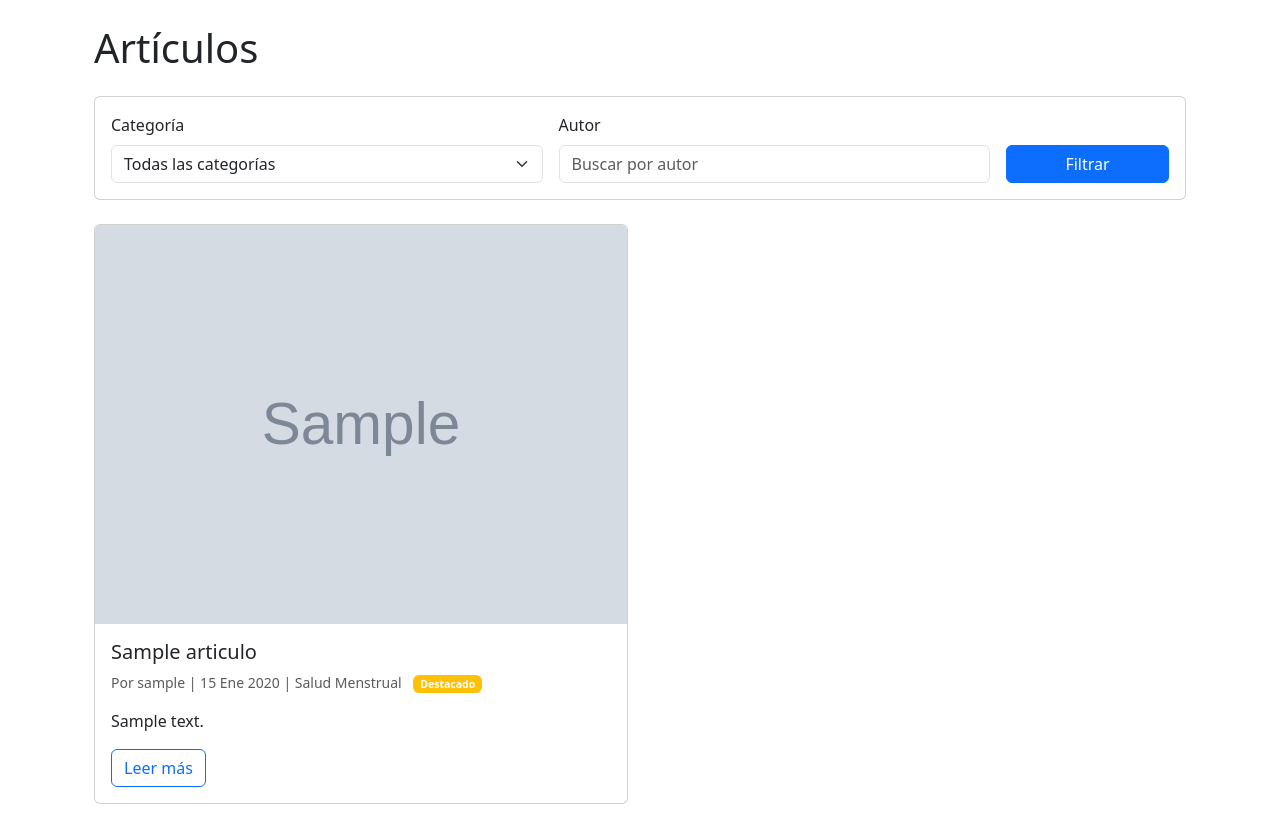
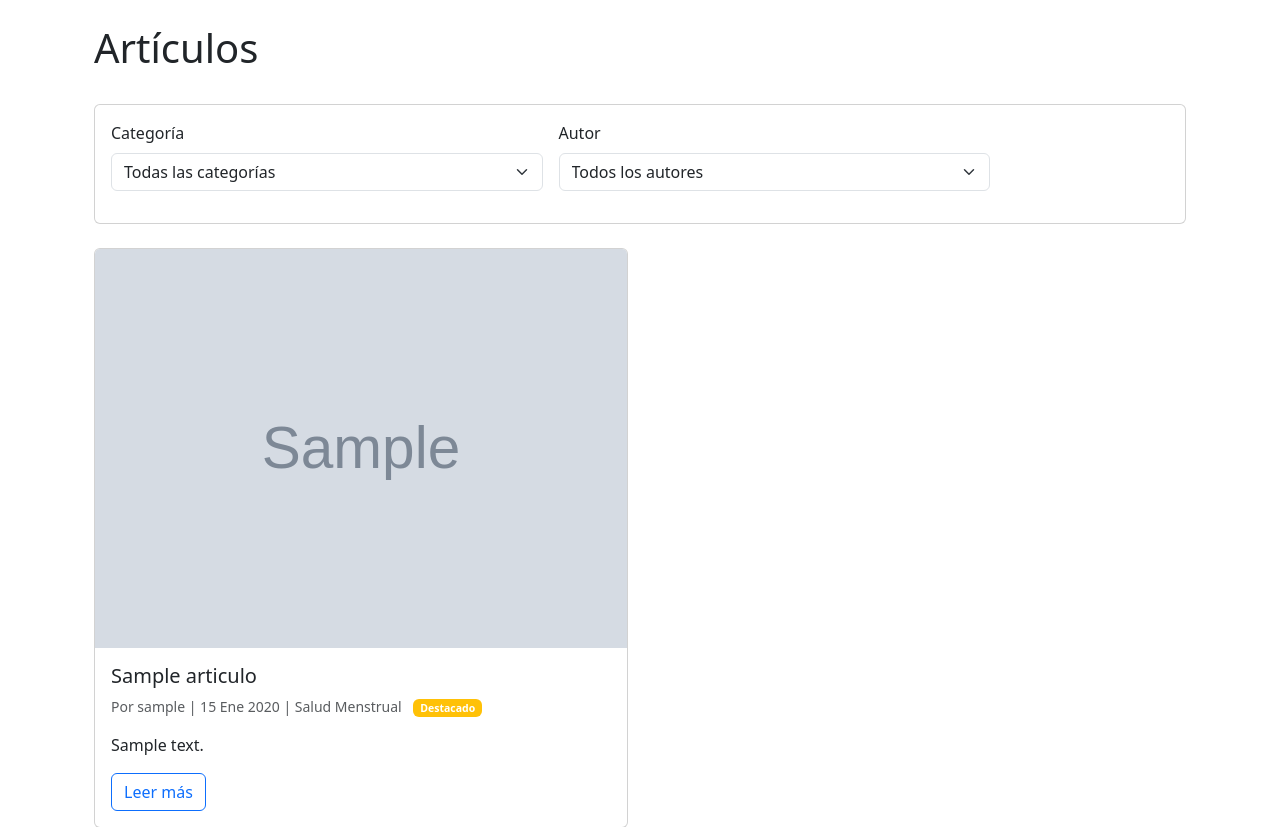
Before and after one commit to martitavm/proyecto-final, a Django app: page /moiraflow/articulos/ in a window 1280 px wide. Shown: the part 56-883 px from the top of the page. Run offline with Django 5.2, Linux system fonts and the light colour scheme; tables that the repository leaves empty hold one stand-in row (values such as "Sample post"); grey boxes marked "Sample" are stand-in pictures.

Commit message:
Mejoras en listar articulos

```diff
--- a/moiraflow/views.py
+++ b/moiraflow/views.py
@@ -1,4 +1,5 @@
 from django.contrib.auth.mixins import LoginRequiredMixin, UserPassesTestMixin
+from django.contrib.auth.models import User
 from django.contrib.auth.views import LoginView
 from django.contrib.auth import logout, login
 from moiraflow.models import Perfil, RegistroDiario, TratamientoHormonal, CicloMenstrual, Articulo
@@ -518,20 +519,28 @@ class ListaArticulosView(ListView):
     def get_queryset(self):
         queryset = super().get_queryset().filter(estado='publicado')
 
-        # Filtros (opcional)
+        # Filtro por categoría
         categoria = self.request.GET.get('categoria')
         if categoria:
             queryset = queryset.filter(categoria=categoria)
 
+        # Filtro por autor (usando username directamente)
         autor = self.request.GET.get('autor')
         if autor:
-            queryset = queryset.filter(autor__perfil__user__username=autor)
+            queryset = queryset.filter(autor__username__icontains=autor)
 
         return queryset.order_by('-fecha_publicacion')
 
     def get_context_data(self, **kwargs):
         context = super().get_context_data(**kwargs)
+
+        # Obtener lista de autores con artículos publicados
+        autores = User.objects.filter(
+            articulos__estado='publicado'
+        ).distinct().order_by('username')
+
         context['categorias'] = Articulo.CATEGORIA_CHOICES
+        context['autores_disponibles'] = autores
         return context
 
 
--- a/templates/moiraflow/articulos/lista_articulos.html
+++ b/templates/moiraflow/articulos/lista_articulos.html
@@ -5,7 +5,14 @@
 
 {% block content %}
 <div class="container mt-4">
-    <h1 class="mb-4">Artículos</h1>
+    <div class="d-flex justify-content-between align-items-center mb-4">
+        <h1>Artículos</h1>
+        {% if request.user.is_authenticated and request.user.perfil and request.user.perfil.tipo_perfil in 'autor,administracion' %}
+        <a href="{% url 'moiraflow:crear_articulo' %}" class="btn btn-success">
+            <i class="bi bi-plus-circle"></i> Crear Artículo
+        </a>
+        {% endif %}
+    </div>
 
     <!-- Filtros -->
     <div class="card mb-4">
@@ -20,12 +27,17 @@
                         {% endfor %}
                     </select>
                 </div>
-                <div class="col-md-5">
+                <div class="col-md-5 mb-3">
                     <label for="autor" class="form-label">Autor</label>
-                    <input type="text" name="autor" id="autor" class="form-control" placeholder="Buscar por autor" value="{{ request.GET.autor }}">
-                </div>
-                <div class="col-md-2 d-flex align-items-end">
-                    <button type="submit" class="btn btn-primary w-100">Filtrar</button>
+                    <select name="autor" id="autor" class="form-select">
+                        <option value="">Todos los autores</option>
+                        {% for autor in autores_disponibles %}
+                            <option value="{{ autor.username }}"
+                                {% if request.GET.autor == autor.username %}selected{% endif %}>
+                                {{ autor.username }}
+                            </option>
+                        {% endfor %}
+                    </select>
                 </div>
             </form>
         </div>
```
